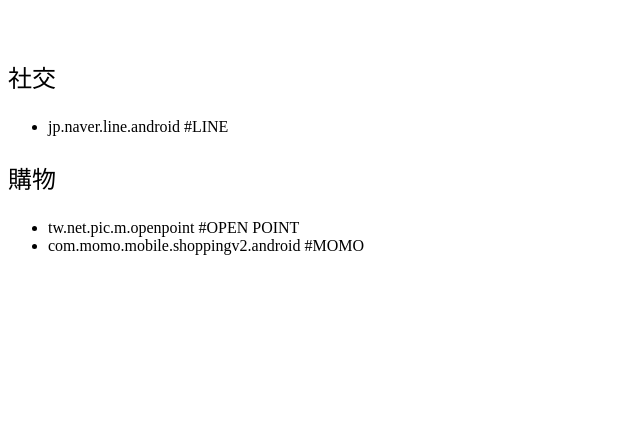
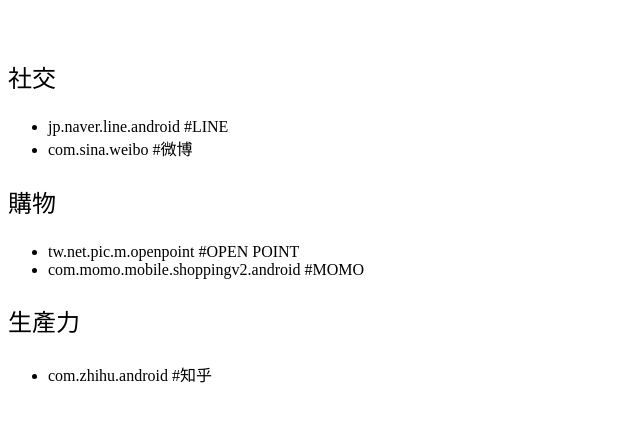
Before and after one commit to chingfanglin/DelAdBots, a plain HTML site: page index.html in a window 1280 px wide. Shown: the whole page, without its empty margins (0-640 px from the left). Drawn offline with Linux system fonts and the light colour scheme.

Commit message:
新增微博與知乎

```diff
--- a/index.html
+++ b/index.html
@@ -25,12 +25,17 @@
 				<p>社交</p>
 				<ul>
 					<li>jp.naver.line.android #LINE</li>
+					<li>com.sina.weibo #微博</li>
 				</ul>
 				<p>購物</p>
 				<ul>
 					<li>tw.net.pic.m.openpoint #OPEN POINT</li>
 					<li>com.momo.mobile.shoppingv2.android #MOMO</li>
 				</ul>
+				<p>生產力</p>
+				<ul>
+					<li>com.zhihu.android #知乎</li>
+				</ul>
 </body>
 
 </html>
```
